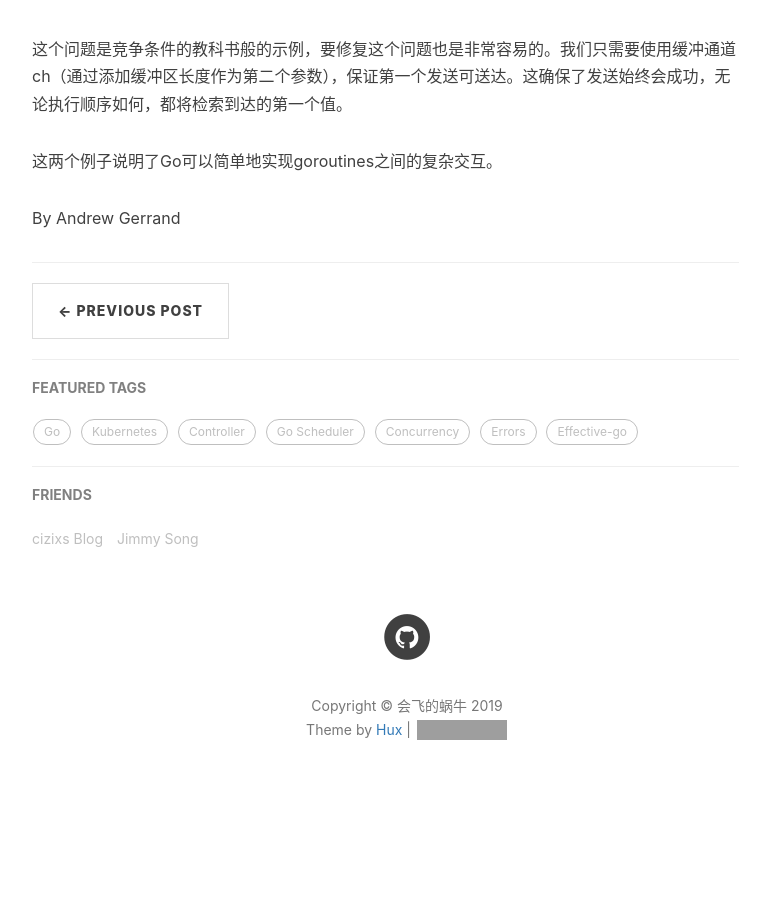
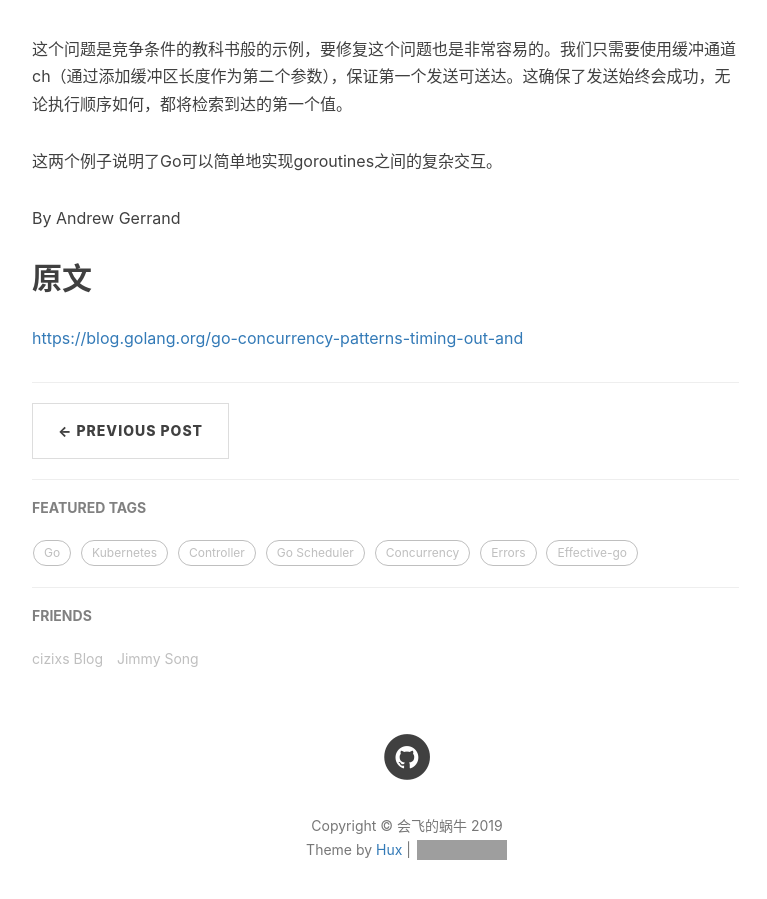
Before and after one commit to torubylist/blog, a Jekyll site: the page built from _posts/2019-06-01-Go-Concurrency-Patterns-Timing-out-moving-on.md, in a window 1280 px wide and 900 px high, scrolled down 1932 px. Shown: the whole window, without its empty margins (233-1000 px from the left). Built offline with Jekyll 4.4.1, drawn with Linux system fonts in a browser that asks for light colours; nearby versions of some CDN libraries; comment, search, counter and statistics services are not loaded; before the commit the page ends 2766 px from its top, so only the background shows below that; some of the changed text lies outside the part shown; grey boxes are pictures that could not be loaded.

Commit message:
fix typo

```diff
--- a/_posts/2019-06-01-Go-Concurrency-Patterns-Timing-out-moving-on.md
+++ b/_posts/2019-06-01-Go-Concurrency-Patterns-Timing-out-moving-on.md
@@ -66,3 +66,6 @@ func Query(conns []Conn, query string) Result {
 这两个例子说明了Go可以简单地实现goroutines之间的复杂交互。
 
 By Andrew Gerrand
+
+## 原文
+<https://blog.golang.org/go-concurrency-patterns-timing-out-and>
```
Also changed, not shown: other parts of _posts/2019-06-01-Go-Concurrency-Patterns-Timing-out-moving-on.md (+1 -1 lines).
